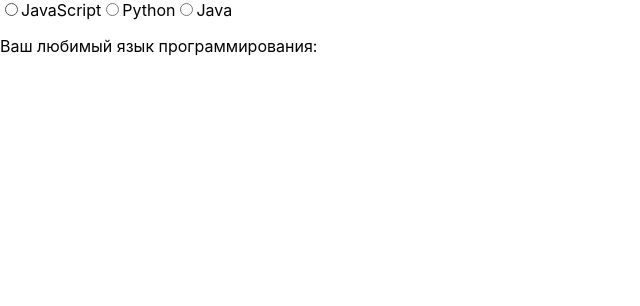
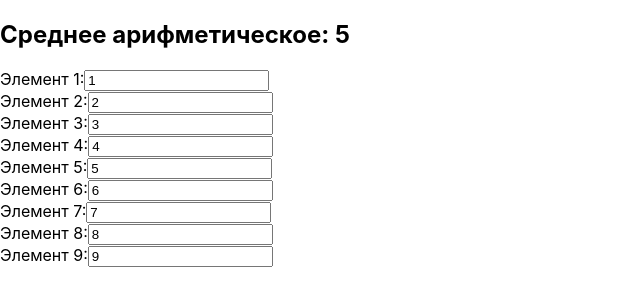
Before and after one commit to rayssssbush/react_labs, a React (Create React App) app in the folder my-app/: page / in a window 1280 px wide. Shown: the top 306 px of the page, without its empty margins (0-640 px from the left). Built offline with nearby package versions, Linux system fonts and the light colour scheme.

Commit message:
react_48

```diff
--- a/my-app/src/App.js
+++ b/my-app/src/App.js
@@ -1,46 +1,39 @@
 import React, { useState } from 'react'
 
 function App() {
-	const [favoriteLanguage, setFavoriteLanguage] = useState('')
+	const initialArray = [1, 2, 3, 4, 5, 6, 7, 8, 9]
 
-	const handleLanguageChange = event => {
-		setFavoriteLanguage(event.target.value)
+	const [numbers, setNumbers] = useState(initialArray)
+
+	// Функция для подсчета среднего арифметического
+	const calculateAverage = () => {
+		const sum = numbers.reduce((acc, curr) => acc + curr, 0)
+		return sum / numbers.length
+	}
+
+	// Обработчик для изменения значений массива
+	const handleInputChange = (index, value) => {
+		const updatedNumbers = [...numbers]
+		updatedNumbers[index] = Number(value)
+		setNumbers(updatedNumbers)
 	}
 
 	return (
 		<div>
-			<label>
-				<input
-					type='radio'
-					name='language'
-					value='JavaScript'
-					onChange={handleLanguageChange}
-				/>
-				JavaScript
-			</label>
-			<label>
-				<input
-					type='radio'
-					name='language'
-					value='Python'
-					onChange={handleLanguageChange}
-				/>
-				Python
-			</label>
-			<label>
-				<input
-					type='radio'
-					name='language'
-					value='Java'
-					onChange={handleLanguageChange}
-				/>
-				Java
-			</label>
+			<h2>Среднее арифметическое: {calculateAverage()}</h2>
 
-			<p>Ваш любимый язык программирования: {favoriteLanguage}</p>
-			{favoriteLanguage === 'JavaScript' && (
-				<p>Отличный выбор! JavaScript — это супер!</p>
-			)}
+			{numbers.map((num, index) => (
+				<div key={index}>
+					<label>
+						Элемент {index + 1}:
+						<input
+							type='number'
+							value={num}
+							onChange={e => handleInputChange(index, e.target.value)}
+						/>
+					</label>
+				</div>
+			))}
 		</div>
 	)
 }
```
